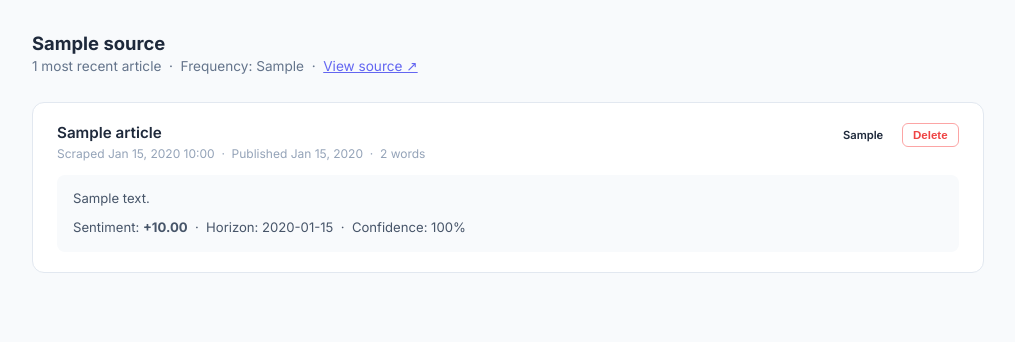
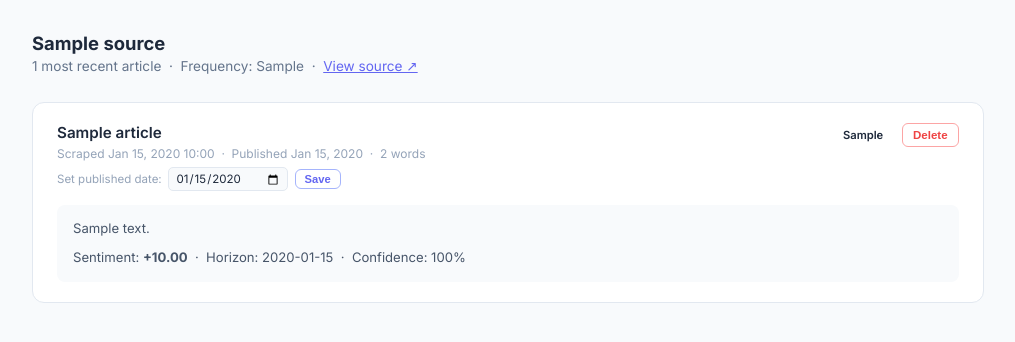
Before and after one commit to bwall3340/thetinytasks, a Flask app: page /market-admin/sources/1/articles in a window 1280 px wide. Shown: the part 56-398 px from the top of the page, without its empty margins (132-1147 px from the left). Run offline with Flask 3, Linux system fonts and the light colour scheme; the visitor is signed in with stand-in values (Sample User, id 1); tables that the repository leaves empty hold one stand-in row (values such as "Sample post").

Commit message:
Smart duplicate retry, scraped_at refresh, and manual published date override
Duplicate handling:
- When a scrape finds unchanged content, set last_scraped to a backdated
  value so the source is rechecked after a shorter interval rather than
  waiting the full cadence (daily: 6h, weekly: 24h, monthly: 48h,
  quarterly: 5d, annual: 14d). Implemented via Source.duplicate_retry_last_scraped().
- Also refresh existing article's scraped_at so admin can see when content
  was last verified as current.
- due_for_scrape now uses _FULL_HOURS dict (consistent with retry logic).

Published date override:
- New POST /market-admin/articles/<id>/set-date route accepts {published_at}
  as YYYY-MM-DD, stores it, returns formatted display string.
- Articles page now shows a date input + Save button on each article card
  for manually overriding the published date without a page reload.

Co-Authored-By: Claude Sonnet 4.6 <noreply@anthropic.com>

```diff
--- a/WSR/market/admin.py
+++ b/WSR/market/admin.py
@@ -200,6 +200,7 @@ def scrape_now(source_id):
 
             existing = Article.query.filter_by(content_hash=result['content_hash']).first()
             if existing:
+                existing.scraped_at = datetime.utcnow()  # mark as recently verified
                 duplicates += 1
                 continue
 
@@ -218,7 +219,8 @@ def scrape_now(source_id):
             source.last_scraped = datetime.utcnow()
             source.last_scrape_status = 'success'
         elif duplicates:
-            source.last_scraped = datetime.utcnow()
+            # Retry sooner than the full cadence — source may just be slow to update
+            source.last_scraped = source.duplicate_retry_last_scraped()
             source.last_scrape_status = 'duplicate'
         else:
             source.last_scrape_status = 'failed'
@@ -238,8 +240,10 @@ def scrape_now(source_id):
         elif first_error and not duplicates:
             return jsonify({'success': False, 'error': first_error})
         else:
+            retry_h = source._RETRY_HOURS.get(source.frequency, 48)
             return jsonify({'success': True, 'duplicate': True,
-                            'message': f'Content unchanged since last scrape ({duplicates} duplicate(s)).'})
+                            'message': f'Content unchanged ({duplicates} duplicate(s)). '
+                                       f'Will check again in ~{retry_h}h.'})
     except Exception as e:
         logger.error('scrape_now error for source %s: %s', source_id, e)
         return jsonify({'success': False, 'error': str(e)}), 500
@@ -332,6 +336,30 @@ def validate_source(source_id):
         return jsonify(result)
     except Exception as e:
         logger.error('validate_source error for source %s: %s', source_id, e)
+        return jsonify({'success': False, 'error': str(e)}), 500
+
+
+@admin_bp.route('/articles/<int:article_id>/set-date', methods=['POST'])
+@require_admin
+def set_article_date(article_id):
+    try:
+        article = db.session.get(Article, article_id)
+        if not article:
+            return jsonify({'success': False, 'error': 'Article not found'}), 404
+        data = request.get_json() or {}
+        date_str = (data.get('published_at') or '').strip()
+        if date_str:
+            try:
+                article.published_at = datetime.strptime(date_str, '%Y-%m-%d')
+            except ValueError:
+                return jsonify({'success': False, 'error': 'Invalid date — use YYYY-MM-DD'})
+        else:
+            article.published_at = None
+        db.session.commit()
+        display = article.published_at.strftime('%b %d, %Y') if article.published_at else ''
+        return jsonify({'success': True, 'published_at_display': display})
+    except Exception as e:
+        logger.error('set_article_date error for article %s: %s', article_id, e)
         return jsonify({'success': False, 'error': str(e)}), 500
 
 
--- a/WSR/templates/market_admin/source_articles.html
+++ b/WSR/templates/market_admin/source_articles.html
@@ -59,6 +59,25 @@
         }
         .btn-delete:hover { background: #ef4444; color: #fff; }
         .btn-delete:disabled { opacity: 0.5; cursor: not-allowed; }
+
+        .date-edit-row {
+            display: flex; align-items: center; gap: 0.4rem; margin-top: 0.4rem;
+        }
+        .date-edit-row label { font-size: 0.72rem; color: #94a3b8; white-space: nowrap; }
+        .date-edit-row input[type="date"] {
+            font-size: 0.72rem; border: 1px solid #e2e8f0; border-radius: 5px;
+            padding: 0.18rem 0.4rem; color: #1e293b; background: #f8fafc;
+            font-family: inherit;
+        }
+        .btn-set-date {
+            background: none; border: 1px solid #a5b4fc; color: #6366f1;
+            border-radius: 6px; padding: 0.2rem 0.55rem; font-size: 0.7rem;
+            font-weight: 600; cursor: pointer; white-space: nowrap;
+            transition: background 0.15s, color 0.15s;
+        }
+        .btn-set-date:hover { background: #6366f1; color: #fff; }
+        .btn-set-date:disabled { opacity: 0.5; cursor: not-allowed; }
+        .date-saved { font-size: 0.7rem; color: #059669; }
     </style>
 </head>
 <body>
@@ -83,10 +102,16 @@
                 <div class="article-title">{{ article.title or 'Untitled' }}</div>
                 <div class="article-meta">
                     Scraped {{ article.scraped_at.strftime('%b %d, %Y %H:%M') if article.scraped_at else '?' }}
-                    {% if article.published_at %}
-                    &nbsp;&middot;&nbsp; Published {{ article.published_at.strftime('%b %d, %Y') }}
-                    {% endif %}
+                    &nbsp;&middot;&nbsp;
+                    Published <span id="pub-display-{{ article.id }}">{{ article.published_at.strftime('%b %d, %Y') if article.published_at else 'unknown' }}</span>
                     &nbsp;&middot;&nbsp; {{ article.raw_content.split()|length if article.raw_content else 0 }} words
+                </div>
+                <div class="date-edit-row">
+                    <label for="pub-date-{{ article.id }}">Set published date:</label>
+                    <input type="date" id="pub-date-{{ article.id }}"
+                           value="{{ article.published_at.strftime('%Y-%m-%d') if article.published_at else '' }}">
+                    <button class="btn-set-date" onclick="setDate({{ article.id }}, this)">Save</button>
+                    <span class="date-saved" id="pub-saved-{{ article.id }}" style="display:none;">&#10003; Saved</span>
                 </div>
             </div>
             <div style="display:flex;align-items:center;gap:0.6rem;flex-shrink:0;">
@@ -150,6 +175,37 @@
     {% endif %}
 </div>
 <script>
+function setDate(articleId, btn) {
+    const input = document.getElementById(`pub-date-${articleId}`);
+    const savedEl = document.getElementById(`pub-saved-${articleId}`);
+    btn.disabled = true;
+    btn.textContent = 'Saving…';
+    savedEl.style.display = 'none';
+    fetch(`/market-admin/articles/${articleId}/set-date`, {
+        method: 'POST',
+        headers: { 'Content-Type': 'application/json' },
+        body: JSON.stringify({ published_at: input.value || null }),
+    })
+        .then(r => r.json())
+        .then(data => {
+            btn.disabled = false;
+            btn.textContent = 'Save';
+            if (data.success) {
+                document.getElementById(`pub-display-${articleId}`).textContent =
+                    data.published_at_display || 'unknown';
+                savedEl.style.display = 'inline';
+                setTimeout(() => { savedEl.style.display = 'none'; }, 2500);
+            } else {
+                alert('Error: ' + (data.error || 'unknown error'));
+            }
+        })
+        .catch(() => {
+            btn.disabled = false;
+            btn.textContent = 'Save';
+            alert('Network error — please try again.');
+        });
+}
+
 function deleteArticle(articleId, btn) {
     if (!confirm('Delete this article and its analysis? This cannot be undone.')) return;
     btn.disabled = true;
```
Also changed, not shown: WSR/market/models.py (+19 -3 lines), WSR/market/scheduler.py (+9 -1 lines).
